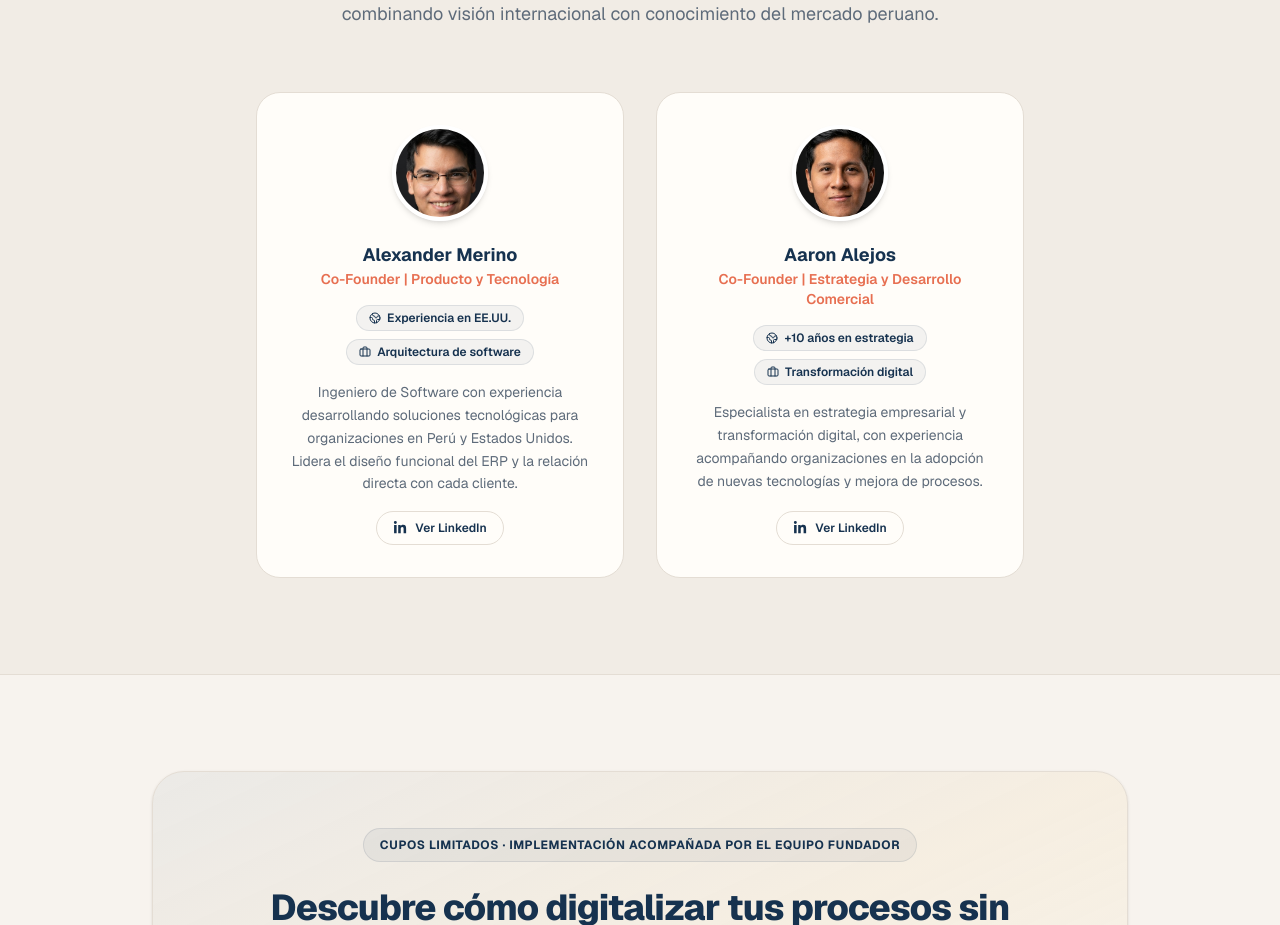
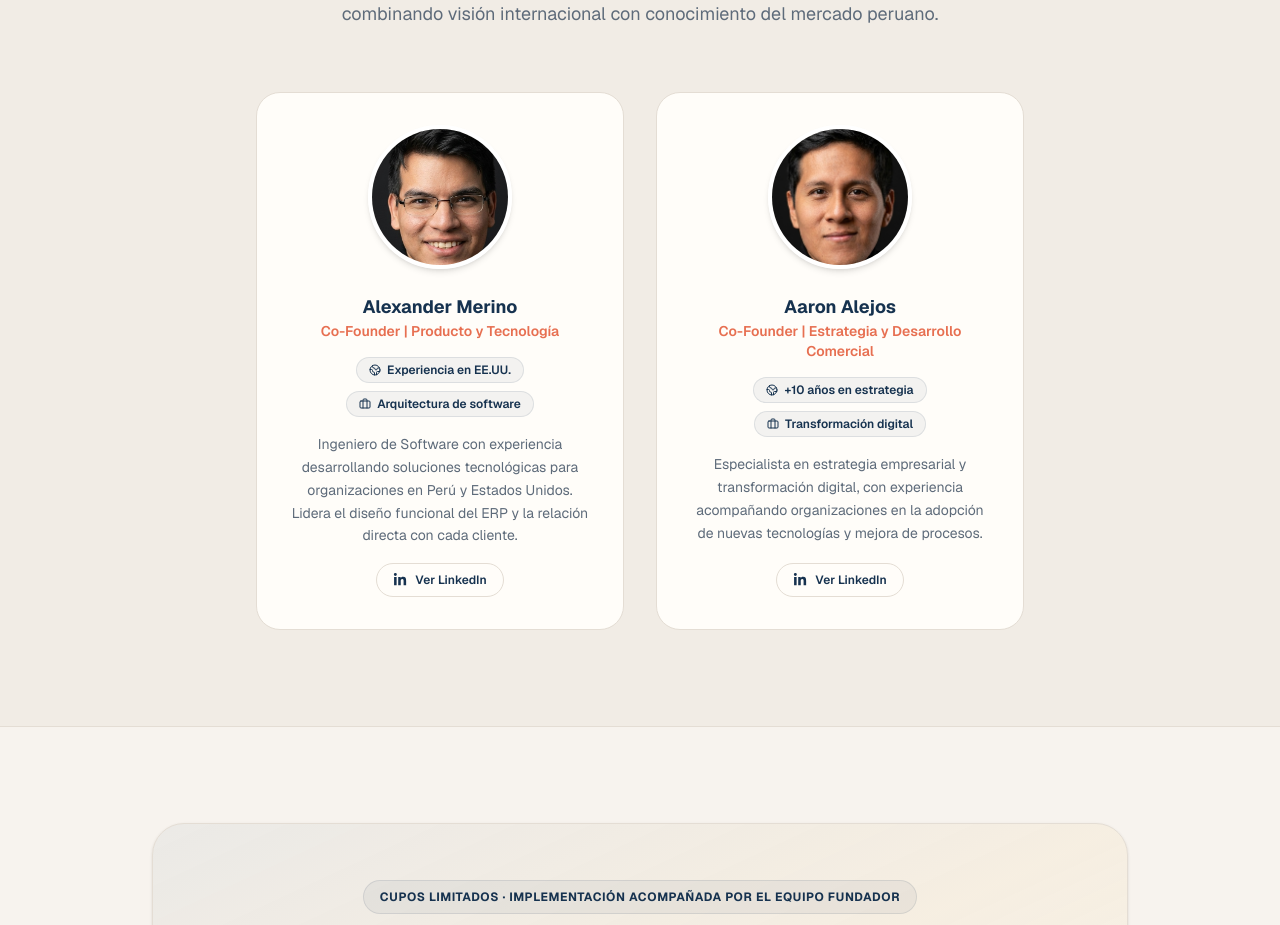
Before and after one commit to alexandermerino-prometech/landing-page, a Next.js app: page / in a window 1280 px wide. Shown: the part 7520-8445 px from the top of the page. Built offline with nearby package versions, Linux system fonts and the light colour scheme; no server answers.

Commit message:
arreglando las fotos

```diff
--- a/app/components/EquipoExperiencia.tsx
+++ b/app/components/EquipoExperiencia.tsx
@@ -63,7 +63,7 @@ export default function EquipoExperiencia() {
               key={persona.nombre}
               className="bg-[#FFFDF9] rounded-3xl border border-[#E4DDD4] p-8 flex flex-col items-center text-center hover:shadow-md hover:border-[#16324F]/20 transition-all duration-300"
             >
-              <div className="relative w-24 h-24 mb-5">
+              <div className="relative w-36 h-36 mb-6">
                 <Image
                   src={persona.foto}
                   alt={persona.nombre}
```
